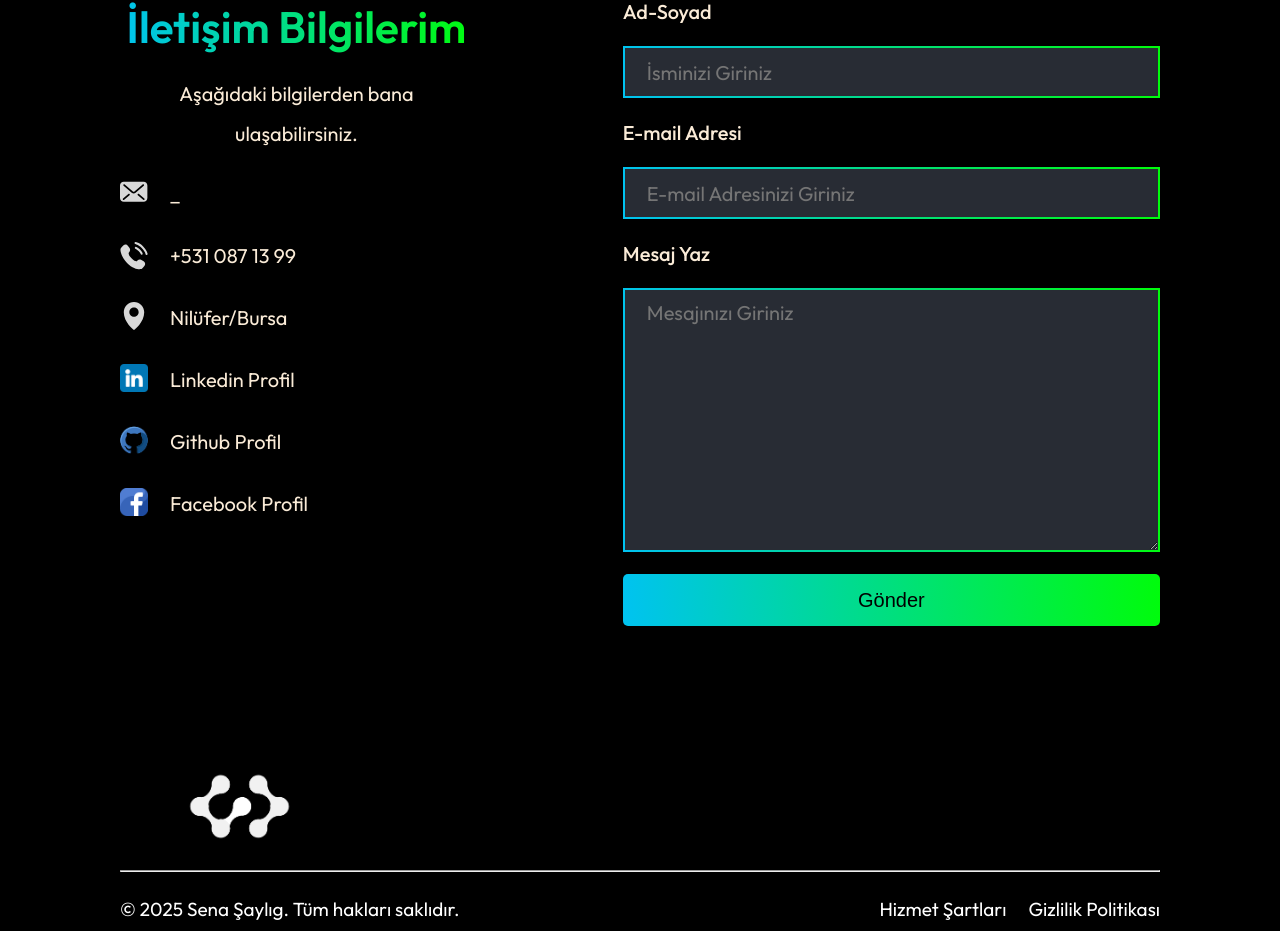
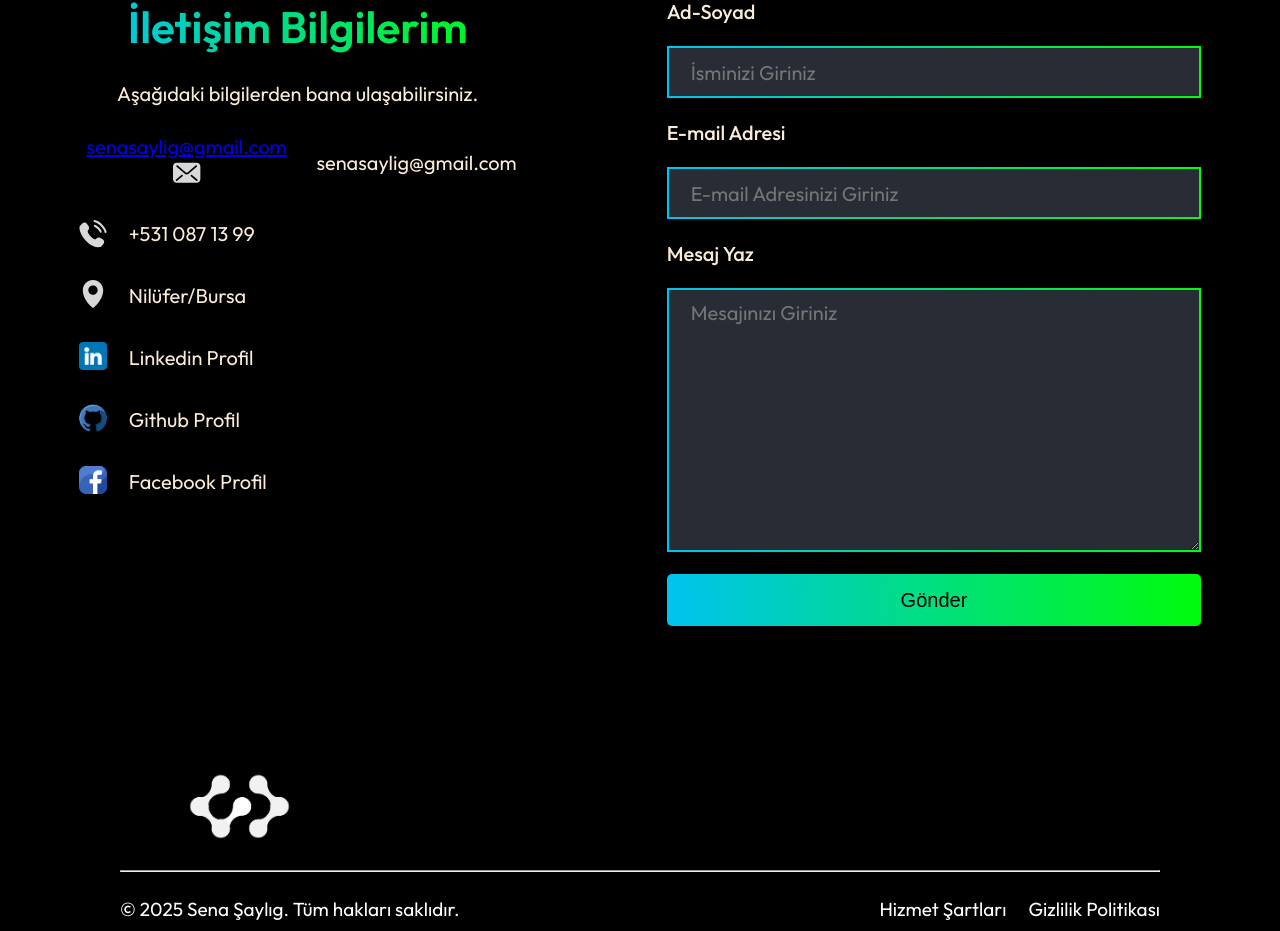
Before and after one commit to Senasylg/sena_saylig_portfolyo, a React (Create React App) app: page / in a window 1280 px wide. Shown: the part 5350-6281 px from the top of the page. Built offline with nearby package versions, Linux system fonts and the light colour scheme; a web font is replaced by a local one.

Commit message:
new commit

```diff
--- a/src/Components/Contact/Contact.jsx
+++ b/src/Components/Contact/Contact.jsx
@@ -55,9 +55,9 @@ const Contact = () => {
                     <p>Aşağıdaki bilgilerden bana ulaşabilirsiniz.</p>
                     <div className="contact-details">
                         <div className="contact-detail">
-                            <a href="mailto:_">
-                                <img src={mail_icon} alt="Mail"/>
-                            </a><p>_</p>
+                            <a href="mailto:senasaylig@gmail.com">senasaylig@gmail.com
+                            <img src={mail_icon} alt="Mail"/>
+                            </a><p>senasaylig@gmail.com</p>
                         </div>
                         <div className="contact-detail">
                             <img src={call_icon} alt=""/> <p>+531 087 13 99</p>
```
